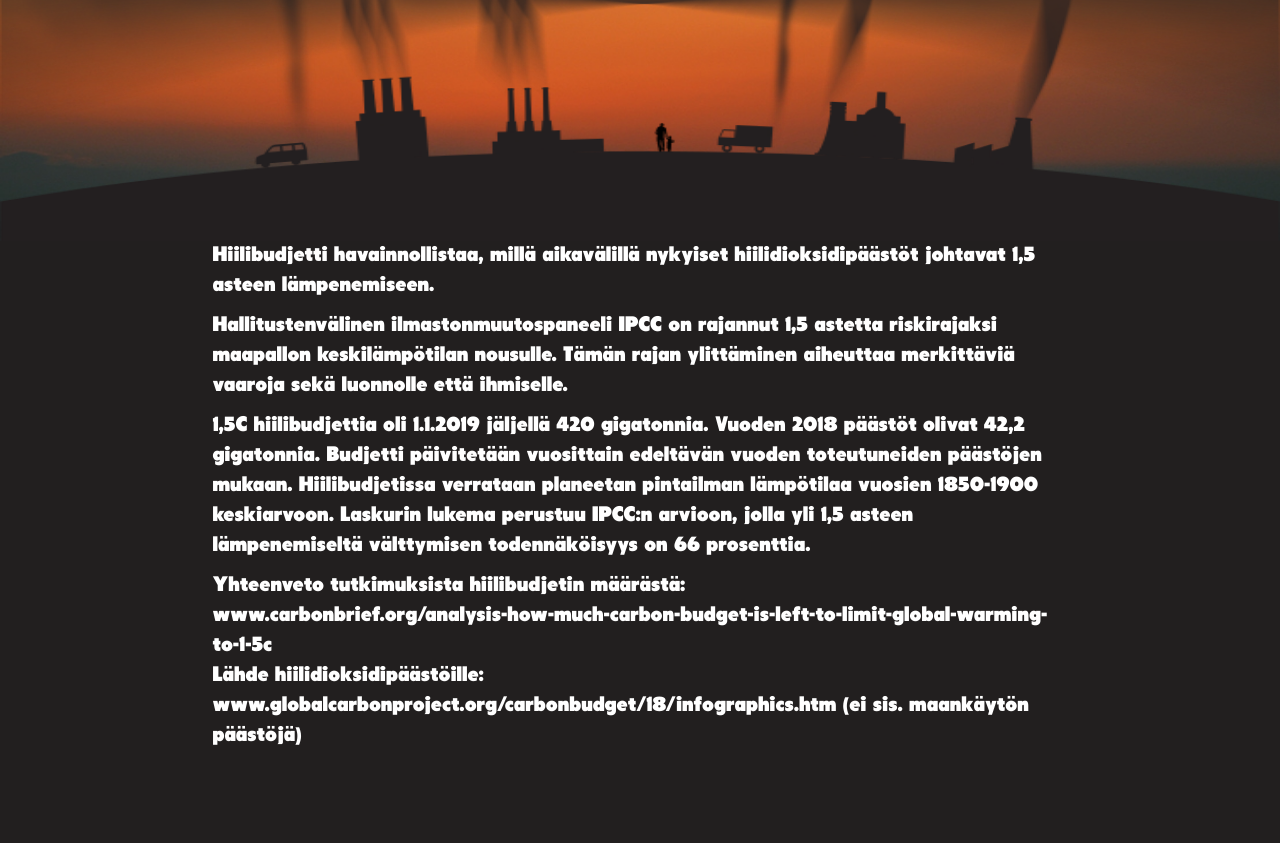
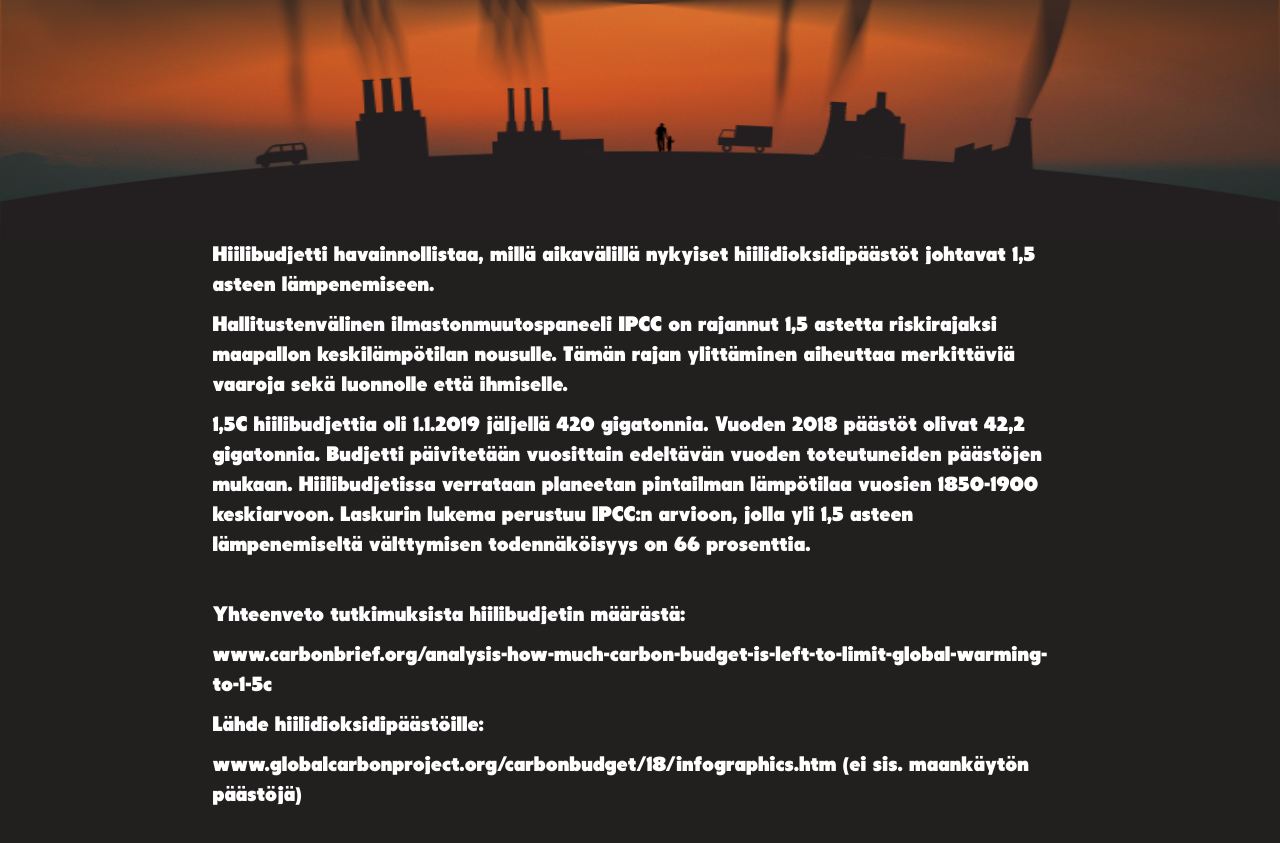
Before and after one commit to keke5000/hiilari, a React (Create React App) app in the folder frontend/: page / in a window 1280 px wide. Shown: the part 559-1402 px from the top of the page. Built offline with nearby package versions, Linux system fonts and the light colour scheme.

Commit message:
infotext edited

```diff
--- a/frontend/src/App.css
+++ b/frontend/src/App.css
@@ -117,4 +117,5 @@ body {
   font-family: 'tondu';
   font-weight: 100;
   align-self: center;
+  word-wrap: break-word;
 }
--- a/frontend/src/components/Infotext.js
+++ b/frontend/src/components/Infotext.js
@@ -15,13 +15,15 @@ class Infotext extends Component {
             <p className="text-left">
             1,5C hiilibudjettia oli 1.1.2019 jäljellä 420 gigatonnia. Vuoden 2018 päästöt olivat 42,2 gigatonnia. Budjetti päivitetään vuosittain edeltävän vuoden toteutuneiden päästöjen mukaan.
             Hiilibudjetissa verrataan planeetan pintailman lämpötilaa vuosien 1850-1900 keskiarvoon. Laskurin lukema perustuu IPCC:n arvioon, jolla yli 1,5 asteen lämpenemiseltä välttymisen todennäköisyys on 66 prosenttia.</p>
+            <br/>
             <p className="text-left">
-            Yhteenveto tutkimuksista hiilibudjetin määrästä:
-            <br/>
-            www.carbonbrief.org/analysis-how-much-carbon-budget-is-left-to-limit-global-warming-to-1-5c
-            <br/>
+            Yhteenveto tutkimuksista hiilibudjetin määrästä:</p>
+            <p className="text-left">
+            www.carbonbrief.org/analysis-how-much-carbon-budget-is-left-to-limit-global-warming-to-1-5c</p>
+            <p className="text-left">
             Lähde hiilidioksidipäästöille:
-            <br/>
+            </p>
+            <p className="text-left">
             www.globalcarbonproject.org/carbonbudget/18/infographics.htm (ei sis. maankäytön päästöjä)</p>
             </div>
       </div>
```
